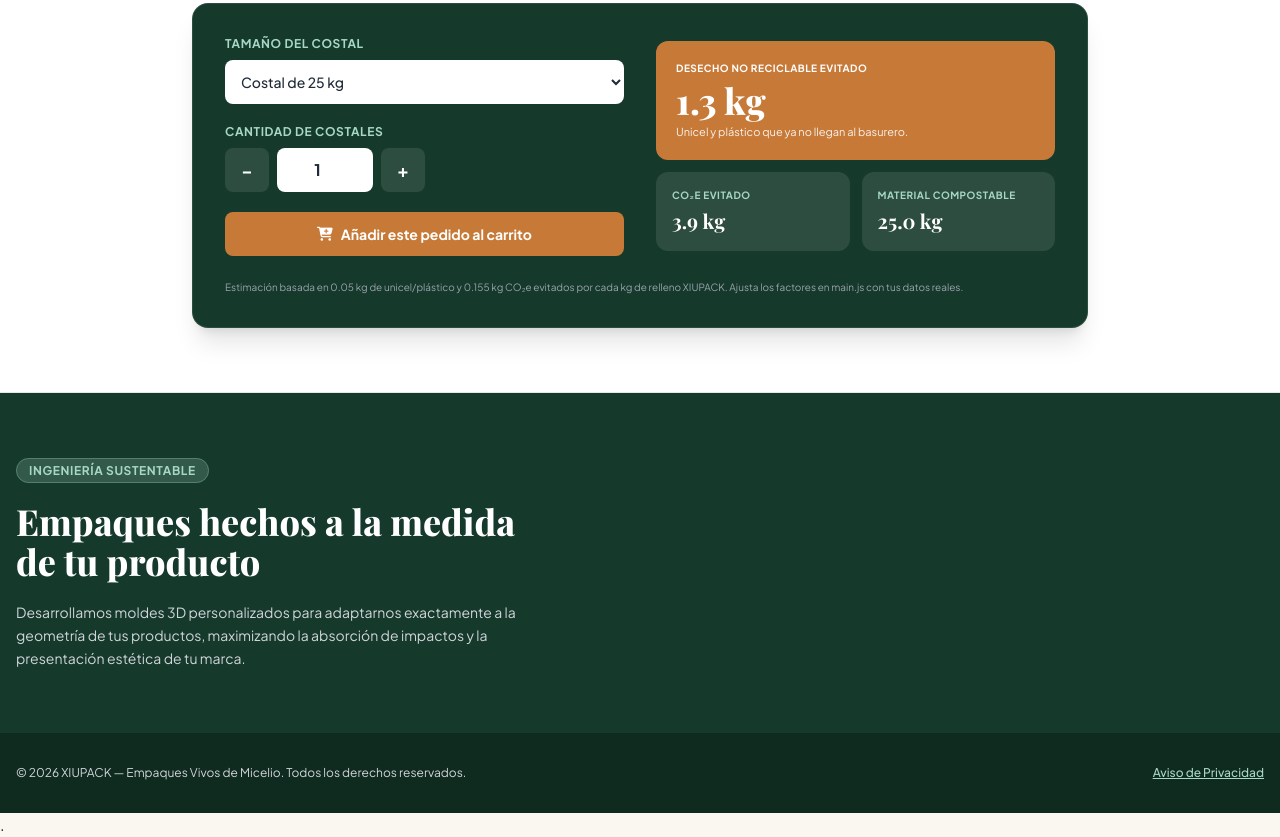
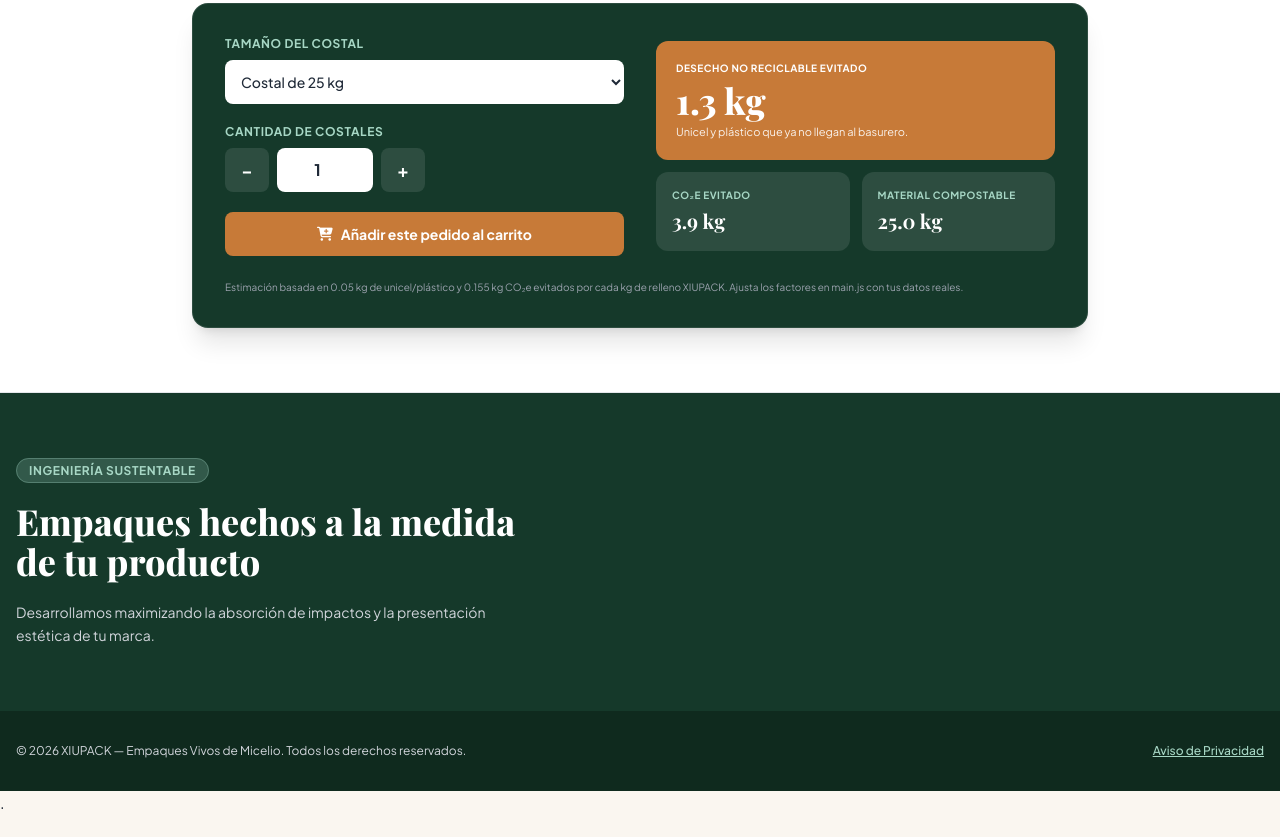
Before and after one commit to jlrangel004-maker/Xiupack, a plain HTML site: page index.html in a window 1280 px wide. Shown: the part 2604-3441 px from the top of the page. After the commit the page ends 3419 px from the top, so only its background shows below. Drawn offline with nearby package versions, Linux system fonts and the light colour scheme; a web font is replaced by a local one.

Commit message:
Update index.html

```diff
--- a/index.html
+++ b/index.html
@@ -589,7 +589,7 @@
                     <span class="bg-accent-mint/20 text-accent-mint border border-accent-mint/30 text-xs font-bold px-3 py-1 rounded-full uppercase tracking-wider">Ingeniería Sustentable</span>
                     <h2 class="font-heading text-3xl sm:text-4xl font-extrabold text-white">Empaques hechos a la medida de tu producto</h2>
                     <p class="text-gray-300 text-sm leading-relaxed">
-                        Desarrollamos moldes 3D personalizados para adaptarnos exactamente a la geometría de tus productos, maximizando la absorción de impactos y la presentación estética de tu marca.
+                        Desarrollamos maximizando la absorción de impactos y la presentación estética de tu marca.
                     </p>
                 </div>
 
```
